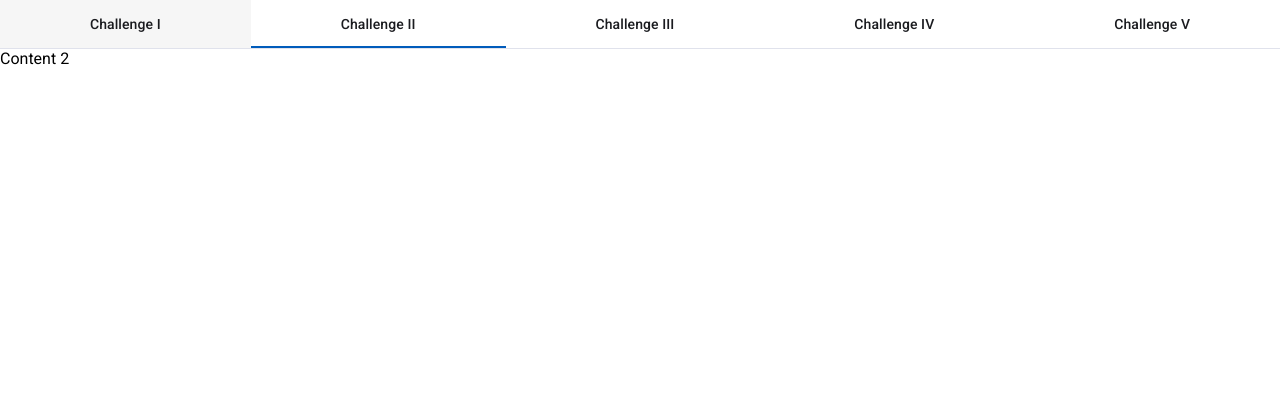
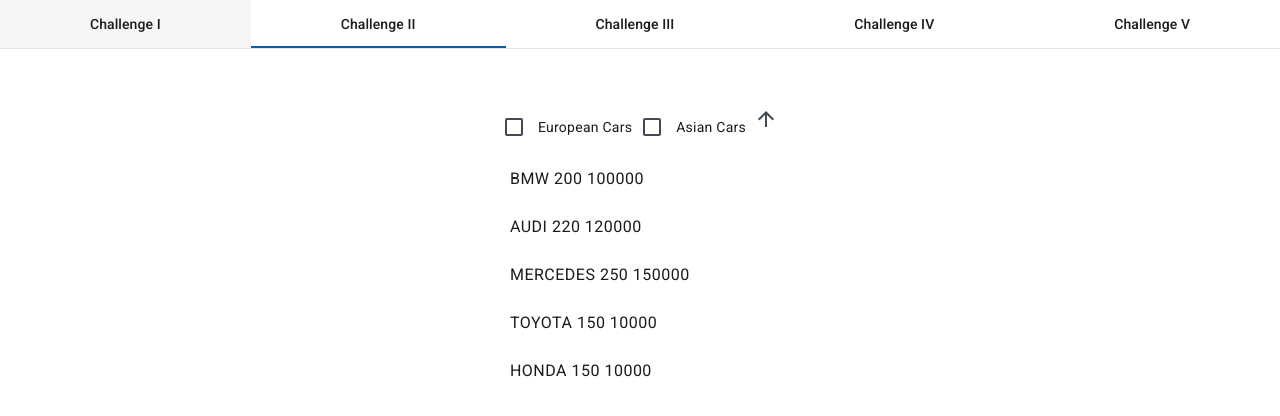
Before and after one commit to MohamedBouattour/Angular-Technical-Challenge, an Angular app: page / in a window 1280 px wide. Both pictures are taken after a click on the tab "Challenge II". Shown: the top 416 px of the page. Built offline with nearby package versions, Linux system fonts and the light colour scheme.

Commit message:
feat add task 2

```diff
--- a/src/global_styles.css
+++ b/src/global_styles.css
@@ -1,4 +1,16 @@
 /* Add application styles & imports to this file! */
 
-html, body { height: 100%; }
-body { margin: 0; font-family: Roboto, "Helvetica Neue", sans-serif; }
+html,
+body {
+  height: 100%;
+}
+body {
+  margin: 0;
+  font-family: Roboto, "Helvetica Neue", sans-serif;
+}
+.mat-mdc-tab-body-content {
+  display: flex;
+  justify-content: center;
+  align-items: center;
+  margin-block: 25px;
+}
--- a/src/main/challenges/one/one.component.ts
+++ b/src/main/challenges/one.component.ts
@@ -36,6 +36,10 @@
   ],
   changeDetection: ChangeDetectionStrategy.OnPush,
 })
+/**
+ * Fix change detection issue
+ * handle unsubscribe
+ */
 export class OneComponent {
   task = "";
   tasks = ["READ", "CODE"];
--- /dev/null
+++ b/src/main/challenges/tow.component.ts
@@ -0,0 +1,101 @@
+import { CommonModule } from "@angular/common";
+import { ChangeDetectionStrategy, Component } from "@angular/core";
+import { FormsModule } from "@angular/forms";
+import { MatButtonModule } from "@angular/material/button";
+import { MatFormFieldModule } from "@angular/material/form-field";
+import { MatIconModule } from "@angular/material/icon";
+import { MatInputModule } from "@angular/material/input";
+import { MatListModule } from "@angular/material/list";
+import { MatCheckboxModule } from "@angular/material/checkbox";
+import { SortPipe } from "../../shared/sort.pipe";
+
+@Component({
+  selector: "app-tow",
+  template: `
+    <div class="filters">
+      <mat-checkbox [(ngModel)]="filters.european" (change)="filterCars()"
+        >European Cars</mat-checkbox
+      >
+      <mat-checkbox [(ngModel)]="filters.asian" (change)="filterCars()"
+        >Asian Cars</mat-checkbox
+      >
+      <button
+        mat-icon-button
+        (click)="sortDirection = sortDirection === 'ASC' ? 'DESC' : 'ASC'"
+      >
+        <mat-icon>{{
+          sortDirection === "ASC" ? "arrow_upward" : "arrow_downward"
+        }}</mat-icon>
+      </button>
+    </div>
+
+    <mat-list role="list">
+      @for (car of filterCars() | sort:'speed':sortDirection; track car) {
+      <mat-list-item role="listitem"
+        >{{ car?.name }} {{ car?.speed }} {{ car?.price }}</mat-list-item
+      >
+      }
+    </mat-list>
+  `,
+  imports: [
+    CommonModule,
+    FormsModule,
+    MatFormFieldModule,
+    MatInputModule,
+    MatButtonModule,
+    MatIconModule,
+    MatListModule,
+    MatCheckboxModule,
+    MatIconModule,
+    SortPipe,
+  ],
+  changeDetection: ChangeDetectionStrategy.OnPush,
+})
+/**
+ * Add sort logic in pipe
+ * Add filter logic in filterCars()
+ * Add number formattting for price and speed
+ */
+export class TowComponent {
+  sortDirection: "ASC" | "DESC" = "ASC";
+  filters = {
+    european: false,
+    asian: false,
+  };
+  cars = [
+    {
+      name: "BMW",
+      price: 100000,
+      speed: 200,
+      origin: "european",
+    },
+    {
+      name: "AUDI",
+      price: 120000,
+      speed: 220,
+      origin: "european",
+    },
+    {
+      name: "MERCEDES",
+      price: 150000,
+      speed: 250,
+      origin: "european",
+    },
+    {
+      name: "TOYOTA",
+      price: 10000,
+      speed: 150,
+      origin: "asian",
+    },
+    {
+      name: "HONDA",
+      price: 10000,
+      speed: 150,
+      origin: "asian",
+    },
+  ];
+
+  filterCars() {
+    return this.cars;
+  }
+}
--- a/src/main/main.component.html
+++ b/src/main/main.component.html
@@ -1,6 +1,6 @@
 <mat-tab-group>
   <mat-tab label="Challenge I"> <app-one></app-one> </mat-tab>
-  <mat-tab label="Challenge II"> Content 2 </mat-tab>
+  <mat-tab label="Challenge II"> <app-tow></app-tow></mat-tab>
   <mat-tab label="Challenge III"> Content 3 </mat-tab>
   <mat-tab label="Challenge IV"> Content 3 </mat-tab>
   <mat-tab label="Challenge V"> Content 3 </mat-tab>
--- a/src/main/main.component.ts
+++ b/src/main/main.component.ts
@@ -1,10 +1,11 @@
 import { Component } from "@angular/core";
 import { MatTabsModule } from "@angular/material/tabs";
-import { OneComponent } from "./challenges/one/one.component";
+import { OneComponent } from "./challenges/one.component";
+import { TowComponent } from "./challenges/tow.component";
 
 @Component({
   selector: "app-main",
   templateUrl: "./main.component.html",
-  imports: [MatTabsModule, OneComponent],
+  imports: [MatTabsModule, OneComponent, TowComponent],
 })
 export class MainComponent {}
--- /dev/null
+++ b/src/shared/sort.pipe.ts
@@ -0,0 +1,13 @@
+import { Pipe } from "@angular/core";
+
+@Pipe({
+  name: "sort",
+  pure: true,
+  standalone: true,
+})
+export class SortPipe {
+  transform(value: any[], key: string, order: "ASC" | "DESC" = "ASC") {
+    if (!value) return [];
+    return value;
+  }
+}
```
